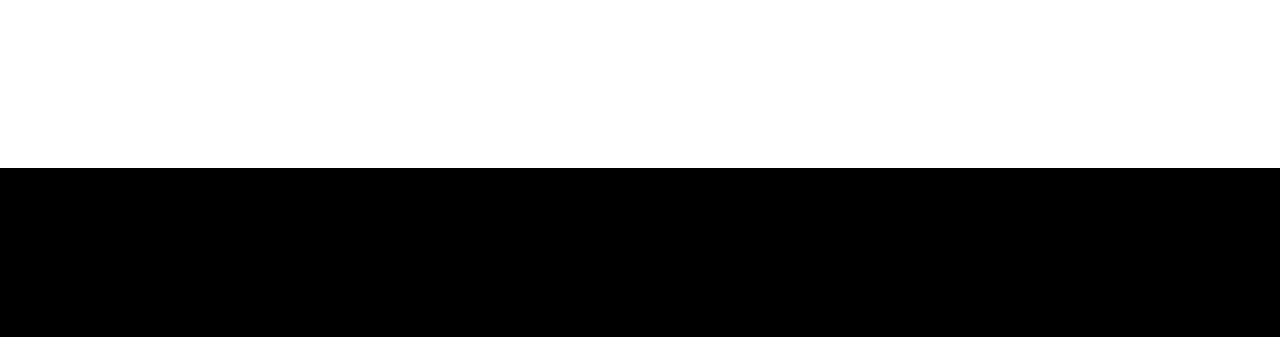
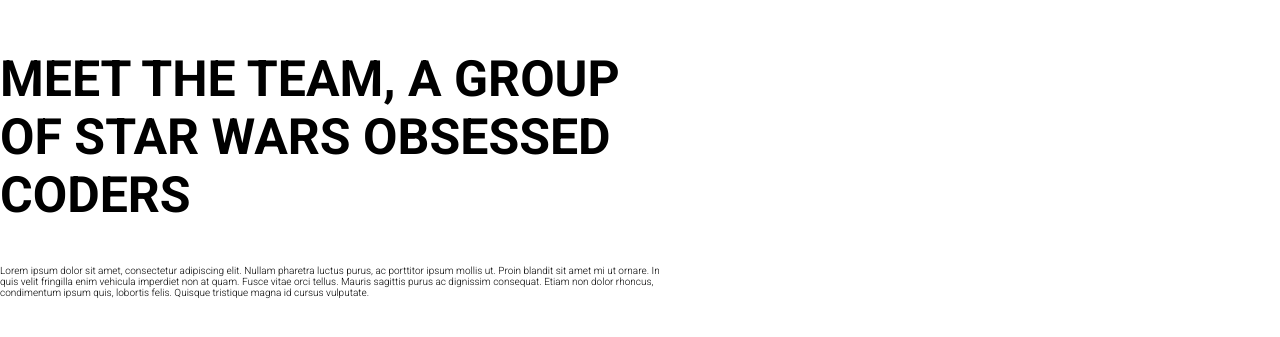
Before and after one commit to ex-jedi/karmoon, a website built with Parcel: page index.html in a window 1280 px wide. Shown: the part 785-1122 px from the top of the page. Before the commit the page ends 953 px from the top, so only its background shows below. Built offline with nearby package versions, Linux system fonts and the light colour scheme; files whose address does not match are found by name.

Commit message:
Section text wrapper

```diff
--- a/index.html
+++ b/index.html
@@ -43,8 +43,8 @@
       </div>
     </header>
     <div class="marquee-text">Free delivery on all orders over £30</div>
-    <div class="hero-wrapper">
-      <div class="hero__text-wrapper">
+    <section class="hero-wrapper">
+      <div class="section__text-wrapper">
         <h1 class="hero__main-heading">ECOMMERCE IS WHAT WE DO</h1>
         <p class="hero__paragraph">
           Collaboration is key, both internally and externally. We believe that
@@ -52,6 +52,21 @@
           amongst our designers, developers, strategists and clients alike.
         </p>
       </div>
-    </div>
+    </section>
+    <section class="about-us-wrapper">
+      <div class="section__text-wrapper">
+        <h2 class="about-us__heading">
+          Meet the Team, A group of Star Wars Obsessed Coders
+        </h2>
+        <p class="about-us__paragraph">
+          Lorem ipsum dolor sit amet, consectetur adipiscing elit. Nullam
+          pharetra luctus purus, ac porttitor ipsum mollis ut. Proin blandit sit
+          amet mi ut ornare. In quis velit fringilla enim vehicula imperdiet non
+          at quam. Fusce vitae orci tellus. Mauris sagittis purus ac dignissim
+          consequat. Etiam non dolor rhoncus, condimentum ipsum quis, lobortis
+          felis. Quisque tristique magna id cursus vulputate.
+        </p>
+      </div>
+    </section>
   </body>
 </html>
--- a/sass/_bits.scss
+++ b/sass/_bits.scss
@@ -38,11 +38,13 @@
 }
 
 //********** Font Sizing **********
+
 $font-size-tiny: 0.95rem;
 $font-size-small: 1.1rem;
 $font-size-medium: 1.3rem;
 $font-size-large: 1.8rem;
 $font-size-extra-large: 2.1rem;
+$font-size-very-large: 5rem;
 $font-size-super-size: 9rem;
 
 //*=========================================
--- a/sass/main.scss
+++ b/sass/main.scss
@@ -67,19 +67,20 @@
 h3 {
   @include main-font-stack;
   font-weight: 700;
-  text-align: center;
+  text-align: left;
+  text-transform: uppercase;
 }
 
 //********** Containers **********
 
-section,
-main {
+section {
   top: 0;
   left: 0;
   position: relative;
   overflow: hidden;
   z-index: 3;
   width: 100%;
+  min-height: 80vh;
 }
 
 // *=========================================
@@ -174,14 +175,14 @@
 //********** Hero **********
 
 .hero-wrapper {
-  height: 100vh;
   background-image: url('/images/HP Hero.png');
   background-repeat: no-repeat;
+  background-size: cover;
   padding: 0 26px;
   color: $font-colour-light;
 }
 
-.hero__text-wrapper {
+.section__text-wrapper {
   width: 680px;
 }
 
@@ -189,10 +190,15 @@
   font-size: $font-size-super-size;
   padding-top: 72px;
   margin: 0 auto 17px;
-  text-align: left;
 }
 
 .hero__paragraph {
   font-size: $font-size-extra-large;
   margin: 0 auto;
 }
+
+//********** About Us **********
+
+.about-us__heading {
+  font-size: $font-size-very-large;
+}
```
Also changed, not shown: dist/index.html, 2 other files.
